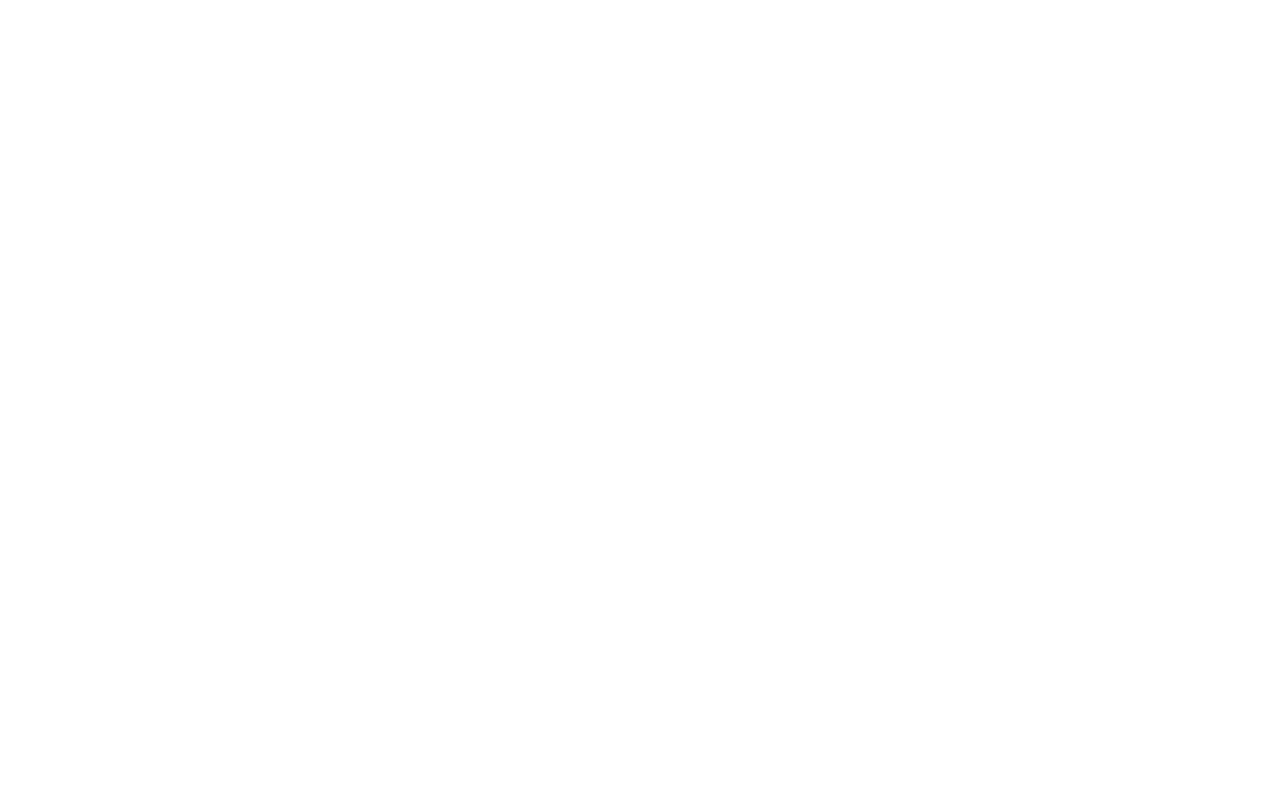
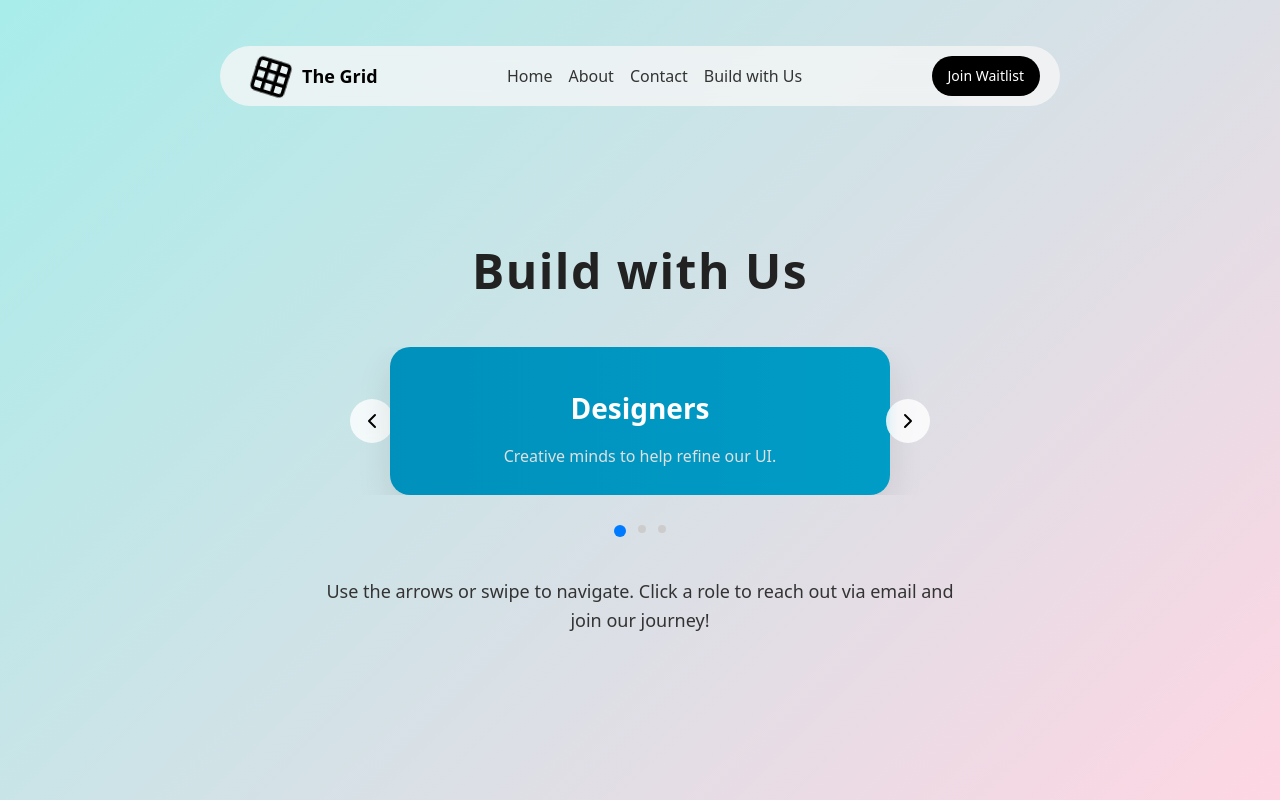
Before and after one commit to RITHVIK1101/AvantAI, a React (Create React App) app: page /build-with-us in a window 1280 px wide. Before the commit this address had no page. Built offline with nearby package versions, Linux system fonts and the light colour scheme.

Commit message:
build with us

```diff
--- a/src/App.tsx
+++ b/src/App.tsx
@@ -4,7 +4,8 @@
 import "./App.css";
 import LandingPage from "./LandingPage";
 import ContactPage from "./ContactPage";
-import AboutPage from "./AboutPage"; // Import the About page
+import AboutPage from "./AboutPage";
+import BuildWithUsPage from "./BuildWithUsPage"; // Import the Build with Us page
 
 function App() {
   return (
@@ -13,6 +14,7 @@
         <Routes>
           {/* Define the route for the landing page */}
           <Route path="/" element={<LandingPage />} />
+
           {/* Define the route for the main app (can be another page or app component) */}
           <Route
             path="/app"
@@ -38,6 +40,9 @@
 
           {/* Define the route for the contact page */}
           <Route path="/contact" element={<ContactPage />} />
+
+          {/* Define the route for the Build with Us page */}
+          <Route path="/build-with-us" element={<BuildWithUsPage />} />
         </Routes>
       </div>
     </Router>
--- /dev/null
+++ b/src/BuildWithUsPage.tsx
@@ -0,0 +1,225 @@
+import React, { useState } from "react";
+import styled, { keyframes } from "styled-components";
+import Navbar from "./Navbar";
+import { motion } from "framer-motion";
+import { ChevronLeft, ChevronRight } from "lucide-react";
+
+const BuildContainer = styled(motion.div)`
+  display: flex;
+  flex-direction: column;
+  align-items: center;
+  justify-content: center;
+  min-height: 100vh;
+  background: linear-gradient(135deg, #a8edea, #fed6e3);
+  padding: 40px 20px;
+  margin-top: -60px; /* Aligns gradient with Navbar for seamless transition */
+`;
+
+const Title = styled(motion.h1)`
+  font-size: 3rem;
+  color: #222;
+  margin-bottom: 40px;
+  text-align: center;
+  letter-spacing: 1.5px;
+  font-weight: 700;
+  margin-top: 70px;
+`;
+
+const CarouselContainer = styled.div`
+  display: flex;
+  align-items: center;
+  position: relative;
+  width: 100%;
+  max-width: 600px;
+  margin: 0 auto;
+`;
+
+const CardWrapper = styled.div`
+  overflow: hidden;
+  width: 100%;
+`;
+
+const electricAnimation = keyframes`
+  0% {
+    background-position: 0% 50%;
+  }
+  50% {
+    background-position: 100% 50%;
+  }
+  100% {
+    background-position: 0% 50%;
+  }
+`;
+
+const Card = styled(motion.div)`
+  background: linear-gradient(270deg, #00b4db, #0083b0);
+  background-size: 400% 400%;
+  animation: ${electricAnimation} 8s ease infinite;
+  padding: 25px 20px;
+  border-radius: 20px;
+  margin: 0 auto;
+  max-width: 500px;
+  text-align: center;
+  position: relative;
+  overflow: hidden;
+  box-shadow: 0 15px 35px rgba(0, 0, 0, 0.1);
+`;
+
+const RoleText = styled.a`
+  color: #fff;
+  font-size: 1.75rem;
+  font-weight: 700;
+  text-decoration: none;
+  margin-top: 15px;
+  display: inline-block;
+  transition: color 0.3s;
+  position: relative;
+  z-index: 1;
+  &:hover {
+    color: #ffe600;
+  }
+`;
+
+const Description = styled.p`
+  color: #e0e0e0;
+  font-size: 1rem;
+  margin-top: 15px;
+  line-height: 1.6;
+  position: relative;
+  z-index: 1;
+`;
+
+const ArrowButton = styled.button`
+  background: rgba(255, 255, 255, 0.8);
+  border: none;
+  border-radius: 50%;
+  padding: 10px;
+  cursor: pointer;
+  position: absolute;
+  top: 50%;
+  transform: translateY(-50%);
+  backdrop-filter: blur(5px);
+  &:hover {
+    background: rgba(255, 255, 255, 1);
+  }
+  &:focus {
+    outline: 2px solid #007bff;
+  }
+`;
+
+const LeftArrow = styled(ArrowButton)`
+  left: 10px;
+`;
+
+const RightArrow = styled(ArrowButton)`
+  right: 10px;
+`;
+
+const InstructionText = styled.p`
+  color: #333;
+  font-size: 1.125rem;
+  font-weight: 500;
+  text-align: center;
+  max-width: 700px;
+  margin-top: 40px;
+  line-height: 1.6;
+  padding: 0 20px;
+`;
+
+const ProgressDots = styled.div`
+  display: flex;
+  justify-content: center;
+  margin-top: 30px;
+`;
+
+const Dot = styled.div<{ active: boolean }>`
+  width: ${(props) => (props.active ? "12px" : "8px")};
+  height: ${(props) => (props.active ? "12px" : "8px")};
+  background: ${(props) => (props.active ? "#007bff" : "#ccc")};
+  border-radius: 50%;
+  margin: 0 6px;
+  transition: all 0.3s ease;
+`;
+
+export default function BuildWithUsPage() {
+  const [currentCard, setCurrentCard] = useState(0);
+  const roles = [
+    {
+      title: "Designers",
+      description: "Creative minds to help refine our UI.",
+      email: "mailto:dhruvreddy05@gmail.com",
+    },
+    {
+      title: "Developers",
+      description: "Innovators to bring our platform to life.",
+      email: "mailto:dhruvreddy05@gmail.com",
+    },
+    {
+      title: "Beta Testers",
+      description: "Early adopters to test and improve our app.",
+      email: "mailto:dhruvreddy05@gmail.com",
+    },
+  ];
+
+  const handlePrev = () => {
+    setCurrentCard((prev) => (prev === 0 ? roles.length - 1 : prev - 1));
+  };
+
+  const handleNext = () => {
+    setCurrentCard((prev) => (prev === roles.length - 1 ? 0 : prev + 1));
+  };
+
+  return (
+    <>
+      <Navbar />
+      <BuildContainer
+        initial={{ opacity: 0 }}
+        animate={{ opacity: 1 }}
+        transition={{ duration: 0.8, ease: "easeOut" }}
+      >
+        <Title
+          initial={{ y: -50 }}
+          animate={{ y: 0 }}
+          transition={{ duration: 0.8, ease: "easeOut" }}
+        >
+          Build with Us
+        </Title>
+
+        <CarouselContainer>
+          <LeftArrow onClick={handlePrev} aria-label="Previous Role">
+            <ChevronLeft size={24} />
+          </LeftArrow>
+
+          <CardWrapper>
+            <Card
+              key={roles[currentCard].title}
+              initial={{ opacity: 0, x: -50 }}
+              animate={{ opacity: 1, x: 0 }}
+              exit={{ opacity: 0, x: 50 }}
+              transition={{ duration: 0.6, ease: "easeOut" }}
+            >
+              <RoleText href={roles[currentCard].email}>
+                {roles[currentCard].title}
+              </RoleText>
+              <Description>{roles[currentCard].description}</Description>
+            </Card>
+          </CardWrapper>
+
+          <RightArrow onClick={handleNext} aria-label="Next Role">
+            <ChevronRight size={24} />
+          </RightArrow>
+        </CarouselContainer>
+
+        <ProgressDots>
+          {roles.map((_, index) => (
+            <Dot key={index} active={index === currentCard} />
+          ))}
+        </ProgressDots>
+
+        <InstructionText>
+          Use the arrows or swipe to navigate. Click a role to reach out via email and join our journey!
+        </InstructionText>
+      </BuildContainer>
+    </>
+  );
+}
--- a/src/Navbar.tsx
+++ b/src/Navbar.tsx
@@ -1,16 +1,17 @@
+// Navbar.tsx
 "use client";
 
 import React, { useState } from "react";
 import { Menu } from "lucide-react";
 import { Button } from "./components/button";
-import GridLogo from "./GridLogo"; // Import the previous GridLogo component
+import GridLogo from "./GridLogo";
 import styled from "styled-components";
 
 const NavbarContainer = styled.nav`
   position: sticky;
   top: 46px;
   z-index: 50;
-  max-width: 840px; /* Reduced the width */
+  max-width: 840px;
   margin: 0 auto;
 `;
 
@@ -18,37 +19,35 @@
   display: flex;
   justify-content: space-between;
   align-items: center;
-  height: 60px; /* Adjusted height to center-align logo */
-  padding: 8px 20px; /* Adjusted padding for compactness */
+  height: 60px;
+  padding: 8px 20px;
   @media (min-width: 768px) {
     background: rgba(245, 245, 245, 0.8);
   }
-
   backdrop-filter: blur(10px);
   border-radius: 50px;
   @media (max-width: 768px) {
     background: none;
     backdrop-filter: none;
-    gap: 16px; /* Reduced gap for better spacing */
+    gap: 16px;
   }
 `;
 
 const Logo = styled.a`
-  /* Wrapped the logo in an anchor tag */
   display: flex;
-  align-items: center; /* Vertically align logo */
+  align-items: center;
   gap: 8px;
-  font-size: 18px; /* Adjusted font size for aesthetic */
+  font-size: 18px;
   font-weight: bold;
   color: #000;
-  text-decoration: none; /* Remove underline from the link */
+  text-decoration: none;
 `;
 
 const MenuItems = styled.div`
   display: none;
   @media (min-width: 768px) {
     display: flex;
-    gap: 16px; /* Reduced gap for better spacing */
+    gap: 16px;
   }
 `;
 
@@ -86,23 +85,22 @@
 
   return (
     <NavbarContainer>
-      <NavbarContent className="bg-transparent md:bg-white md:rounded-full">
+      <NavbarContent>
         <Logo href="/">
           <div style={{ width: "54px", height: "24px" }}>
             <GridLogo />
           </div>
-          <span className="hidden md:inline">The Grid</span>{" "}
-          {/* Only visible on md and above */}
+          <span className="hidden md:inline">The Grid</span>
         </Logo>
         <MenuItems>
           <MenuItem href="/">Home</MenuItem>
           <MenuItem href="/about">About</MenuItem>
           <MenuItem href="/contact">Contact</MenuItem>
+          <MenuItem href="/build-with-us">Build with Us</MenuItem> {/* New Link */}
         </MenuItems>
         <ConnectButton className="hidden md:inline-block">
           Join Waitlist
-        </ConnectButton>{" "}
-        {/* Hidden on phone screens */}
+        </ConnectButton>
         <MobileMenuButton onClick={() => setIsOpen(!isOpen)}>
           <Menu className="h-6 w-6 text-gray-800" />
         </MobileMenuButton>
@@ -110,15 +108,10 @@
 
       {isOpen && (
         <div className="absolute top-[60px] p-4 left-0 w-full bg-white rounded-lg shadow-lg z-50">
-          <a href="/" className="block py-2 px-4">
-            Home
-          </a>
-          <a href="/about" className="block py-2 px-4">
-            About
-          </a>
-          <a href="/contact" className="block py-2 px-4">
-            Contact
-          </a>
+          <a href="/" className="block py-2 px-4">Home</a>
+          <a href="/about" className="block py-2 px-4">About</a>
+          <a href="/contact" className="block py-2 px-4">Contact</a>
+          <a href="/build-with-us" className="block py-2 px-4">Build with Us</a>
           <button className="w-full mt-4 bg-black text-white py-2 rounded-lg">
             Join Waitlist for Lifetime Access
           </button>
```
